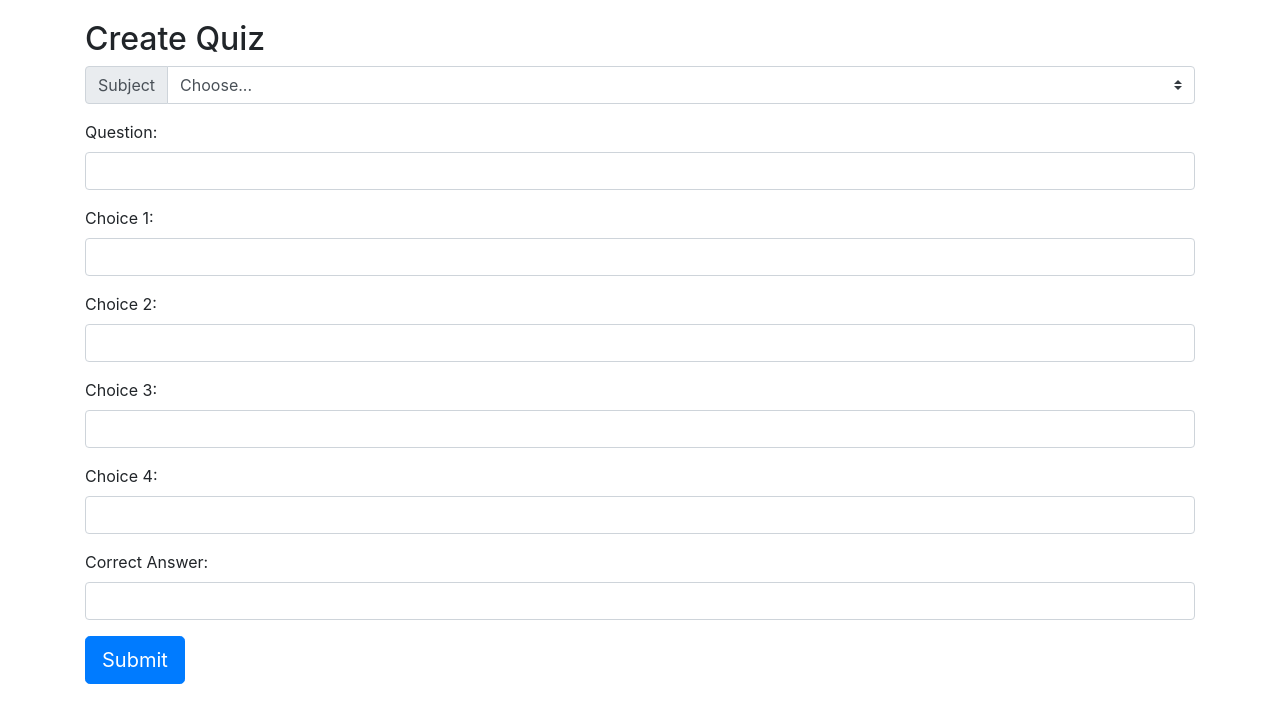
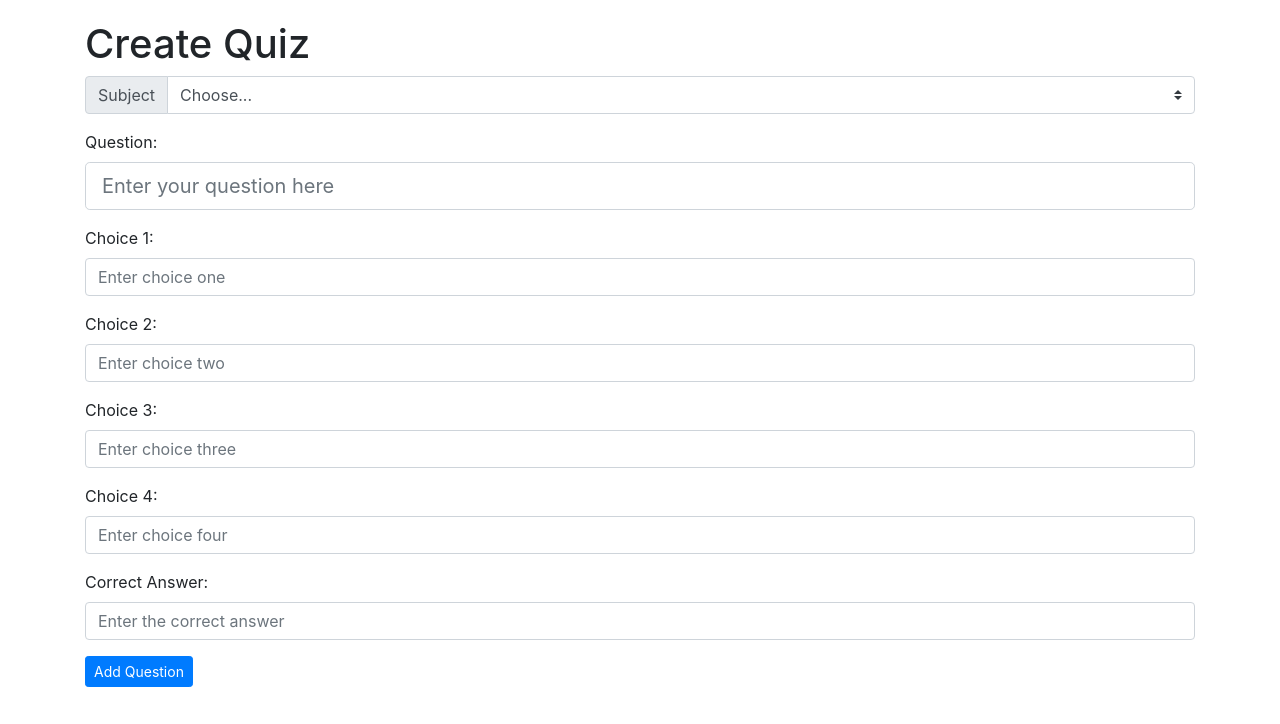
Before and after one commit to C2Meng/Education-Forum, a Flask app: page /create-quiz in a window 1280 px wide. Shown: the part 76-800 px from the top of the page. Run offline with Flask 3, Linux system fonts and the light colour scheme; some libraries are stand-ins or nearby versions.

Commit message:
tweaking quiz html forms

```diff
--- a/website/templates/create-quiz.html
+++ b/website/templates/create-quiz.html
@@ -1,7 +1,7 @@
 {% extends "base.html" %}
 {% block title %}Create Quiz{% endblock %}
 {% block content %}
-<h2 align="left">Create Quiz</h2>
+<h1 align="left">Create Quiz</h1>
 <form action="{{ url_for('question.create_quiz') }}" method="POST">
     <div class="input-group mb-3">
         <div class="input-group-prepend">
@@ -17,34 +17,34 @@
 
     <div class="form-group">
         <label for="question">Question:</label>
-        <input type="text" class="form-control" id="question" name="question">
+        <input type="text" class="form-control form-control-lg" id="question" name="question" placeholder="Enter your question here">
     </div>
 
     <div class="form-group">
         <label for="choice1">Choice 1:</label>
-        <input type="text" class="form-control" id="choice1" name="choices">
+        <input type="text" class="form-control" id="choice1" name="choices"  placeholder="Enter choice one">
     </div>
 
     <div class="form-group">
         <label for="choice2">Choice 2:</label>
-        <input type="text" class="form-control" id="choice2" name="choices">
+        <input type="text" class="form-control" id="choice2" name="choices" placeholder="Enter choice two">
     </div>
 
     <div class="form-group">
         <label for="choice3">Choice 3:</label>
-        <input type="text" class="form-control" id="choice3" name="choices">
+        <input type="text" class="form-control" id="choice3" name="choices" placeholder="Enter choice three">
     </div>
 
     <div class="form-group">
         <label for="choice4">Choice 4:</label>
-        <input type="text" class="form-control" id="choice4" name="choices">
+        <input type="text" class="form-control" id="choice4" name="choices" placeholder="Enter choice four">
     </div>
 
     <div class="form-group">
         <label for="answer">Correct Answer:</label>
-        <input type="text" class="form-control" id="answer" name="correct_answer">
+        <input type="text" class="form-control" id="answer" name="correct_answer"  placeholder="Enter the correct answer">
     </div>
 
-    <button type="submit" class="btn btn-primary btn-lg">Submit</button>
+    <button type="submit" class="btn btn-primary btn-sm">Add Question</button>
 </form>
 {% endblock %}
--- a/website/templates/quiz.html
+++ b/website/templates/quiz.html
@@ -19,6 +19,6 @@
             {% endfor %}
         </div>
     {% endfor %}
-    <button type="submit" class="btn btn-primary">Submit</button>
+    <button type="submit" class="btn btn-primary btn-sm">Submit</button>
 </form>
 {% endblock %}
--- a/website/templates/result.html
+++ b/website/templates/result.html
@@ -1,7 +1,6 @@
 {% extends "base.html" %}
 {% block title %}{{ quiz.title }}{% endblock %}
 {% block content %}
-<h1>Result</h1>
 
 <h1>Score: {{score}}</h1>
 {% for question in quiz.questions %}
```
Also changed, not shown: instance/users.db.
